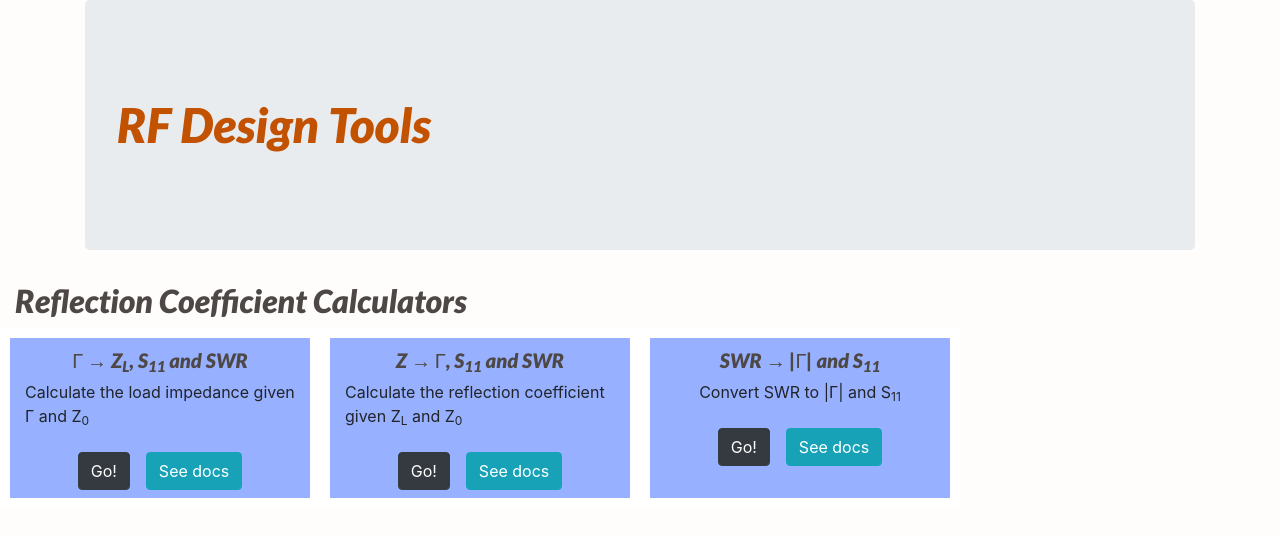
After one commit to andresmmera/rf-design-tools, a Django app: page /tool/reflection_coefficient in a window 1280 px wide. The commit adds this page. Shown: the top 537 px of the page. Run offline with Django 3.2, Linux system fonts and the light colour scheme.

Commit message:
Group the reflection coefficient tools and put them under a sub-catalog

```diff
--- /dev/null
+++ b/rf_design_tools/catalog/templates/Reflection_Coefficient/tool/reflection_coeff_catalog.html
@@ -0,0 +1,70 @@
+{% extends "base_generic.html" %}
+
+{% block content %}
+
+<div class="container-fluid">
+    <h2 class="tool-list">Reflection Coefficient Calculators</h2>
+
+    <div class="row">
+      <div class="col-xs-9 col-md-3" style="background-color:rgb(151, 176, 255); border: 10px solid white">
+         <!-- REFLECTION COEFFICIENT TO IMPEDANCE TOOL -->
+        <!-- TOOL TITLE -->
+        <div class= "d-flex flex-row justify-content-center" style="margin-top: 10px">
+          <a href="{% url 'RtoZ_tool' %}"><h5 class="tool_title">&#915; &#8594; Z<sub>L</sub>, S<sub>11</sub> and SWR</h5></a>
+        </div>
+
+        <!-- TOOL DESCRIPTION -->
+        <div class="d-flex flex-row justify-content-center"">
+          <p>Calculate the load impedance given &#915; and Z<sub>0</sub></p>
+        </div>
+
+        <!-- BUTTONS -->
+        <div class="d-flex flex-row justify-content-center">
+          <div class="p-2"><a href="{% url 'RtoZ_tool' %}" class="btn btn-dark" role="button">Go!</a></div>
+          <div class="p-2"><a href="{% url 'reflection_coeff_docs' %}" class="btn btn-info" role="button">See docs</a></div>
+        </div>
+
+      </div>
+
+      <div class="col-xs-3 col-md-3" style="background-color:rgb(151, 176, 255); border: 10px solid white">
+        <!-- IMPEDANCE TO REFLECTION COEFFICIENT TOOL -->
+
+        <!-- TOOL TITLE -->
+        <div class= "d-flex flex-row justify-content-center">
+          <a href="{% url 'ZtoR_tool' %}"><h5 class="tool_title" style="margin-top: 10px">Z &#8594; &#915;, S<sub>11</sub> and SWR</h5></a>
+        </div>
+
+        <!-- TOOL DESCRIPTION -->
+        <div class="d-flex flex-row justify-content-center"">
+          <p>Calculate the reflection coefficient given Z<sub>L</sub> and Z<sub>0</sub></p>
+        </div>
+
+        <!-- BUTTONS -->
+        <div class="d-flex flex-row justify-content-center">
+          <div class="p-2"><a href="{% url 'ZtoR_tool' %}" class="btn btn-dark" role="button">Go!</a></div>
+          <div class="p-2"><a href="{% url 'reflection_coeff_docs' %}" class="btn btn-info" role="button">See docs</a></div>
+        </div>
+      </div>
+
+      <div class="col-xs-3 col-md-3" style="background-color:rgb(151, 176, 255); border: 10px solid white">
+        <!-- SWR TO REFLECTION COEFFICIENT -->
+
+        <!-- TOOL TITLE -->
+        <div class= "d-flex flex-row justify-content-center">
+          <a href="{% url 'SWRtoR_tool' %}"><h5 class="tool_title" style="margin-top: 10px">SWR &#8594; &#124;&#915;&#124; and S<sub>11</sub></h5></a>
+        </div>
+
+        <!-- TOOL DESCRIPTION -->
+        <div class="d-flex flex-row justify-content-center"">
+          <p>Convert SWR to &#124;&#915;&#124; and S<sub>11</p>
+        </div>
+
+        <!-- BUTTONS -->
+        <div class="d-flex flex-row justify-content-center">
+          <div class="p-2"><a href="{% url 'SWRtoR_tool' %}" class="btn btn-dark" role="button">Go!</a></div>
+          <div class="p-2"><a href="{% url 'reflection_coeff_docs' %}" class="btn btn-info" role="button">See docs</a></div>
+        </div>
+      </div>
+    </div>
+</div>
+{% endblock %}
--- a/rf_design_tools/catalog/urls.py
+++ b/rf_design_tools/catalog/urls.py
@@ -5,6 +5,7 @@ from catalog.views import tools_catalog
 from catalog.views import ZToGammaView
 from catalog.views import SWRtoRView
 from catalog.views import ReflectionCoefficientDocs
+from catalog.views import ReflectionToolsCatalogView
 
 from catalog.views import CalculatePowerConverterView
 from catalog.views import RFPowerConversionDocs
@@ -24,6 +25,7 @@ urlpatterns = [
     path('', tools_catalog, name='tools-catalog'),
 
     # REFLECTION COEFFICIENT TOOLS
+    path('tool/reflection_coefficient', ReflectionToolsCatalogView, name='reflection_coeff_tools'),
     path('tool/reflection_coefficient/RtoZ', GammaToZView, name='RtoZ_tool'),
     path('tool/reflection_coefficient/ZtoR', ZToGammaView, name='ZtoR_tool'),
     path('tool/reflection_coefficient/SWRtoR', SWRtoRView, name='SWRtoR_tool'),
--- a/rf_design_tools/catalog/views/viewsReflectionCoeff.py
+++ b/rf_design_tools/catalog/views/viewsReflectionCoeff.py
@@ -3,10 +3,10 @@ from django.shortcuts import render
 from catalog.models import Tool
 
 def ReflectionCoefficientDocs(request):
-    """View function for home page of site."""
+    return render(request, 'Reflection_Coefficient/docs/reflection_coeff_docs.html')
 
-    # Render the HTML template index.html with the data in the context variable
-    return render(request, 'Reflection_Coefficient/docs/reflection_coeff_docs.html')
+def ReflectionToolsCatalogView(request):
+    return render(request, 'Reflection_Coefficient/tool/reflection_coeff_catalog.html')
 
 
 ################################################################################################
```
Also changed, not shown: rf_design_tools/catalog/templates/tools_catalog.html (+10 -10 lines).
